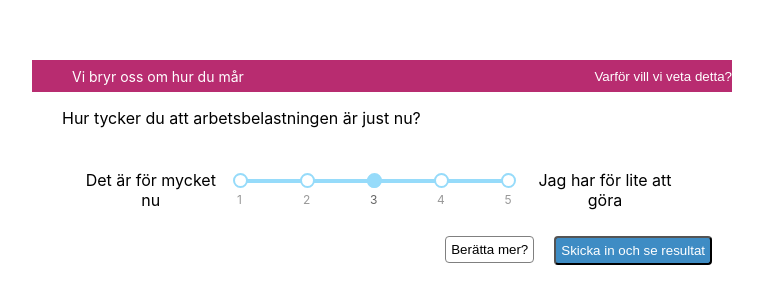
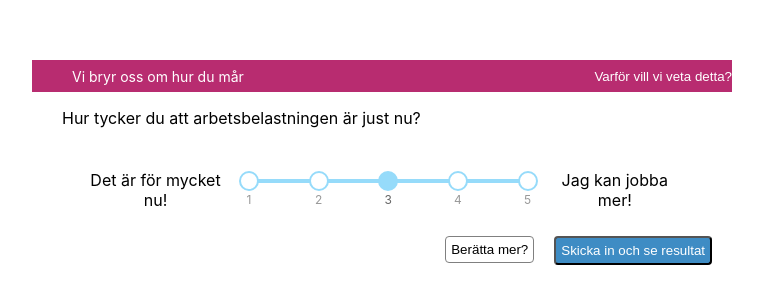
Before and after one commit to JohannesAlmroth/2lips, a React (Create React App) app: page / in a window 1280 px wide. Shown: the part 215-518 px from the top of the page, without its empty margins (258-1021 px from the left). Built offline with nearby package versions, Linux system fonts and the light colour scheme.

Commit message:
minor fixes

```diff
--- a/src/components/Slider.js
+++ b/src/components/Slider.js
@@ -4,7 +4,7 @@ import 'rc-slider/assets/index.css';
 
 const style = { width: 300, margin:'20px'};
 
-const markStyle = { width: '15px', height: '15px', bottom:-5, border:'solid 2px #96dbfa', marginLeft:'-7px' };
+const markStyle = { width: '20px', height: '20px', bottom:-8, border:'solid 2px #96dbfa', marginLeft:'-10px' };
 const activeStyle = { background:'#96dbfa',zIndex:2};
 const baseStyle = { background:'#96dbfa'};
 
--- a/src/components/SliderGroup.js
+++ b/src/components/SliderGroup.js
@@ -17,9 +17,9 @@ function SliderGroup() {
 
   return(
     <SliderWrapper>
-      <p>Det är för mycket nu</p>
+      <p> Det är för mycket nu!</p>
     <NMISlider/>
-      <p>Jag har för lite att göra</p>
+      <p> Jag kan jobba mer!</p>
     </SliderWrapper>
   );
 
```
